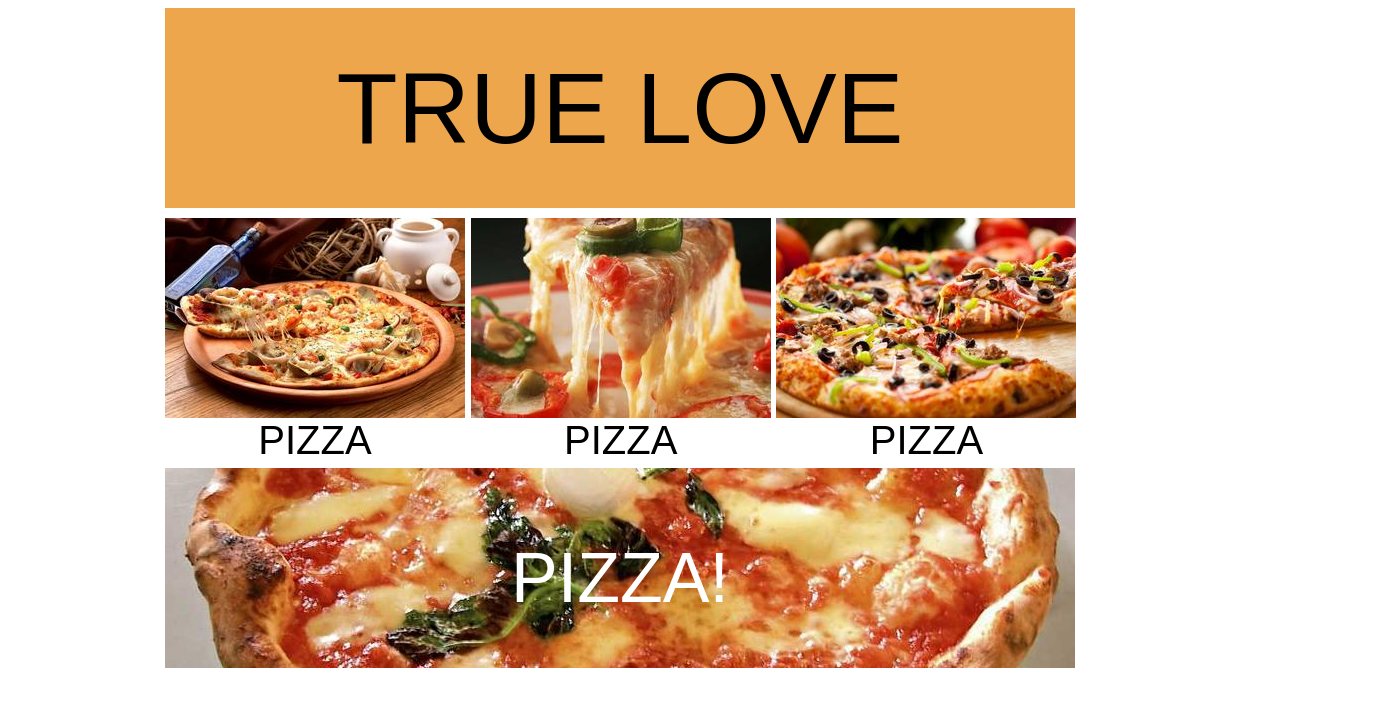
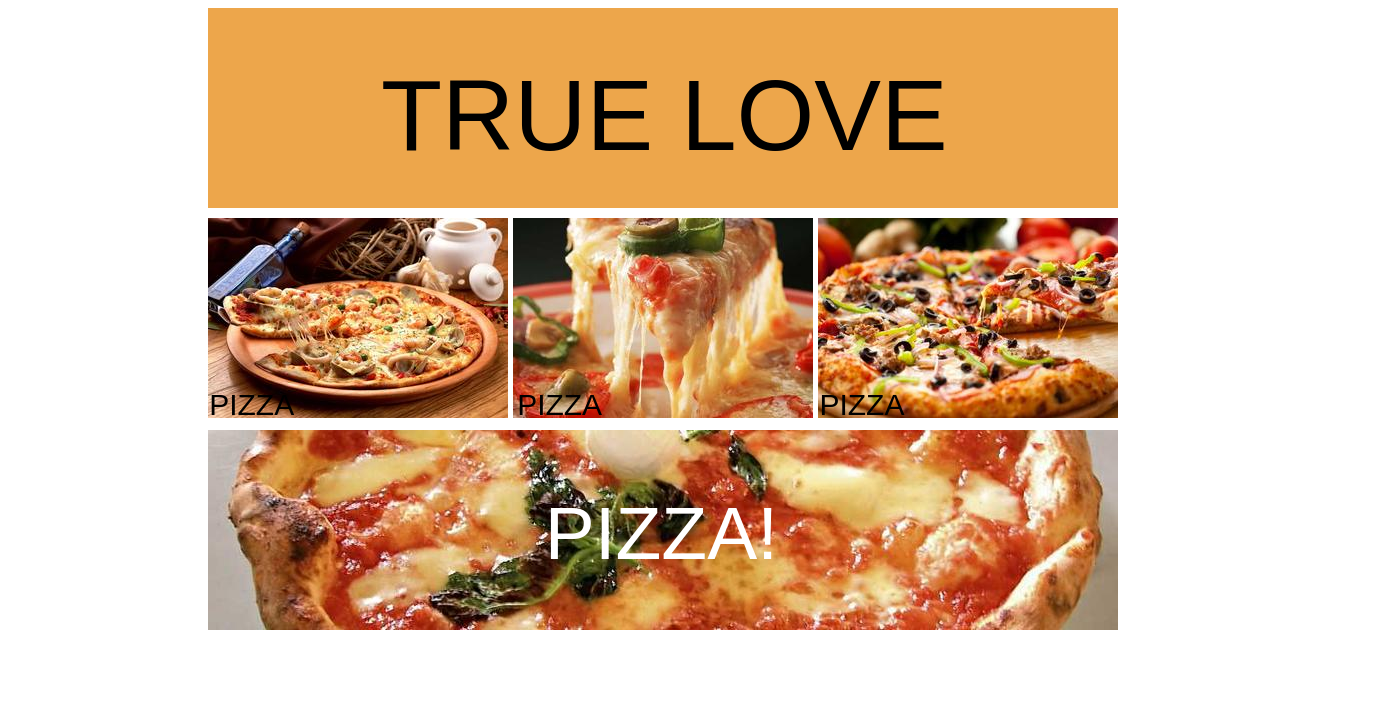
Before and after one commit to Matanpg/true-love, a plain HTML site: page index.html in a window 1280 px wide. Shown: the whole page, 1373 px wide, since content can reach past the window. Drawn offline with Linux system fonts and the light colour scheme.

Commit message:
changed sizes to %

```diff
--- a/style.css
+++ b/style.css
@@ -1,15 +1,21 @@
 .topDiv {
-  height: 200px;
-  width: 910px;
+  height: 20%;
+  width: 91%;
   background-color: #eda64b;
-  font-size: 100px;
-  text-align: center;
-  line-height: 200px;
+  position: relative;
+
+}
+
+.topDiv p {
+  font-size: 200%;
+  top: 25%;
+  left: 19%;
+  position: absolute;
 }
 
 .midDivs {
-  height: 250px;
-  width: 300px;
+
+  width: 31%;
   background-color: inherit;
   display: inline-block;
   padding: 0px;
@@ -18,40 +24,50 @@
 }
 
 .midmidDivs {
-  height: 250px;
-  width: 300px;
+
+  width: 31%;
   background-color: inherit;
   display: inline-block;
-  padding-left: 1.25px;
-  padding-right: 1.25px;
+  padding-left: 1%;
+  padding-right: 1%;
+  padding-bottom: 0%;
   position: relative;
 }
 
 .midDivs p, .midmidDivs p {
   position: absolute;
-  top: 200px;
+  top: 80%;
   width: inherit;
   text-align: center;
-  font-size: 40px;
+  font-size: 60%;
+  padding: 0%;
   color: black;
 }
 
 section {
-  padding-top: 10px;
+  padding-top: 1%;
+  padding-bottom: 0%;
+  width: 91%;
+  /*background-color: black;*/
 }
 
 .bottomDiv {
-  height: 200px;
-  width: 910px;
+  height: 20%;
+  width: 91%;
   background-color: #eda64b;
   /*font-size: 100px;
   text-align: center;
   line-height: 200px;*/
   position: relative;
+  padding-top: 0%;
 }
 
-body {
+html, body {
   font-family: sans-serif;
+  width: 1000px;
+  height: 1000px;
+  position: relative;
+  font-size: 50px;
 }
 
 p {
@@ -61,15 +77,19 @@ p {
 
 .bottomDiv p {
   position: absolute;
-  top: 70px;
+  top: 30%;
   width: inherit;
-  text-align: center;
-  font-size: 70px;
+  left: 37%;
+  font-size: 150%;
   color: white;
+  padding: 0%;
 }
 
 .wrapper
 {
-  width: 950px;
+  width: inherit;
+  height: inherit;
   margin: 0 auto;
+  position: absolute;
+  left: 20%;
 }
```
